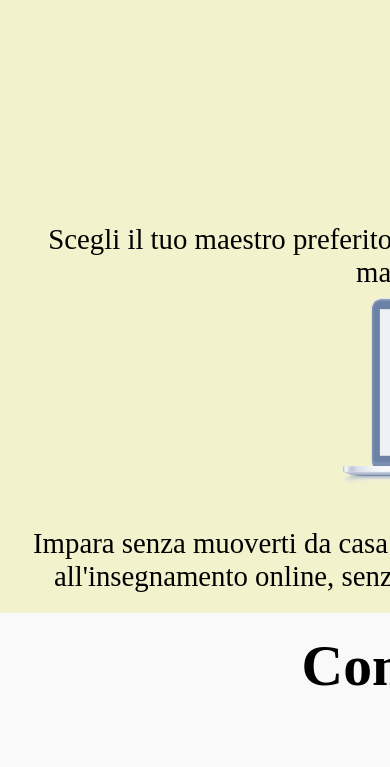
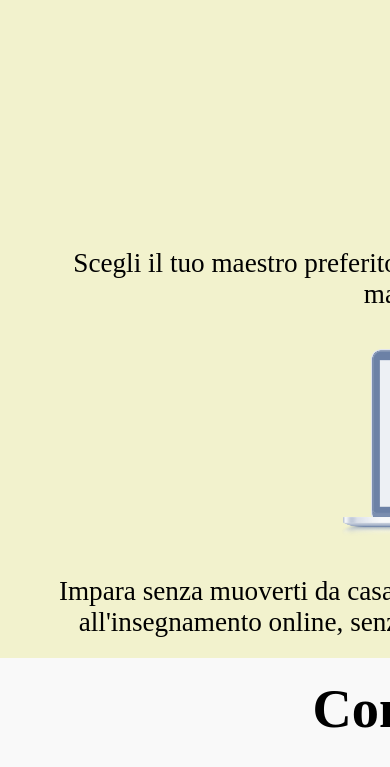
Before and after one commit to Alek90/html-css-resp-wannabe, a plain HTML site: page index.html in a window 390 px wide. Shown: the part 100-867 px from the top of the page. Drawn offline with Linux system fonts and the light colour scheme.

Commit message:
Completato ed inserito commenti.

```diff
--- a/style.css
+++ b/style.css
@@ -83,22 +83,37 @@ img {
     padding: 0;
   }
 
+
  .row{
    display: flex;
    flex-direction: column;
    align-items: center;
    margin: 0;
-   padding: 20px 25px;
-   font-size: 1.8rem;
+   padding: 20px 27px;
+   font-size: 1.7rem;
   }
 
+  /* BLOCCHI LEZIONI E PERCHE COLORATI */
   .row:not(#steps .row){
     background-color: rgb(242, 242, 205);
   }
 
-  #steps .row>.left, #steps .row>.central, #steps .row>.right,
-  #lezioni .row>.left, #lezioni .row>.right{
+  /* ADATTAMENTO DIMENSIONE RIGHE CHE ERANO FLOTTANTI */
+  #lezioni .row>.left, #lezioni .row>.right, #steps .row>.left, #steps .row>.central, #steps .row>.right{
     width: 100%;
   }
 
+  /* STACCATE VERTICALMENTE LA VARIE RIGHE */
+  #lezioni .row>.left, #lezioni .row>.right,
+  #steps .row>.left, #steps .row>.central, #steps .row>.right,
+  #why .row>.first, #why .row>.second, #why .row>.third{
+    margin-top: 30px;
+  }
+
+  /* MARCATA LINEA ORIZZONTALE PER UN CONTRASTO MIGLIORE */
+  hr{
+    border-color: rgb(85, 85, 85);
+    background-color: rgb(128, 128, 128);
+  }
+
 }
```
